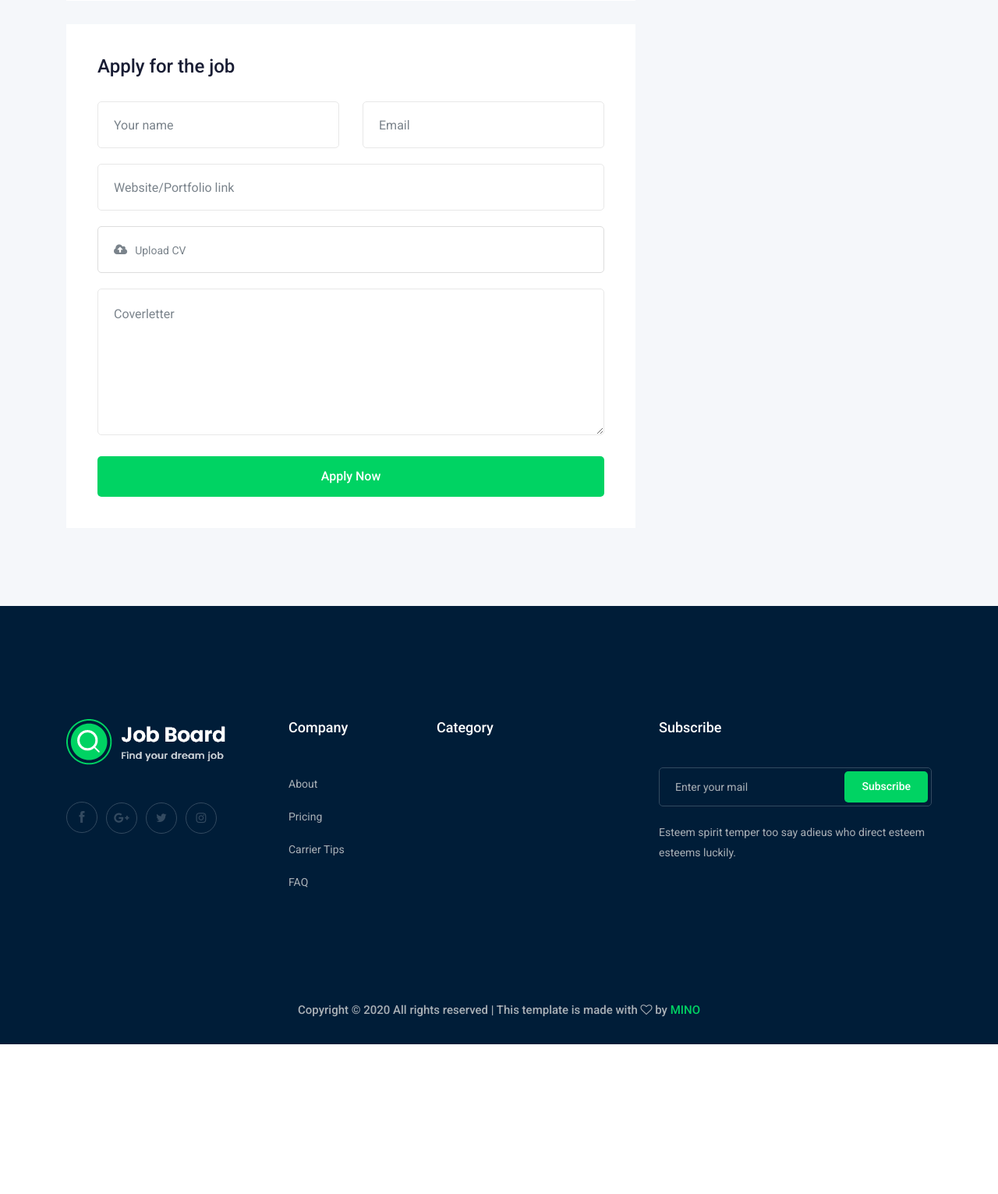
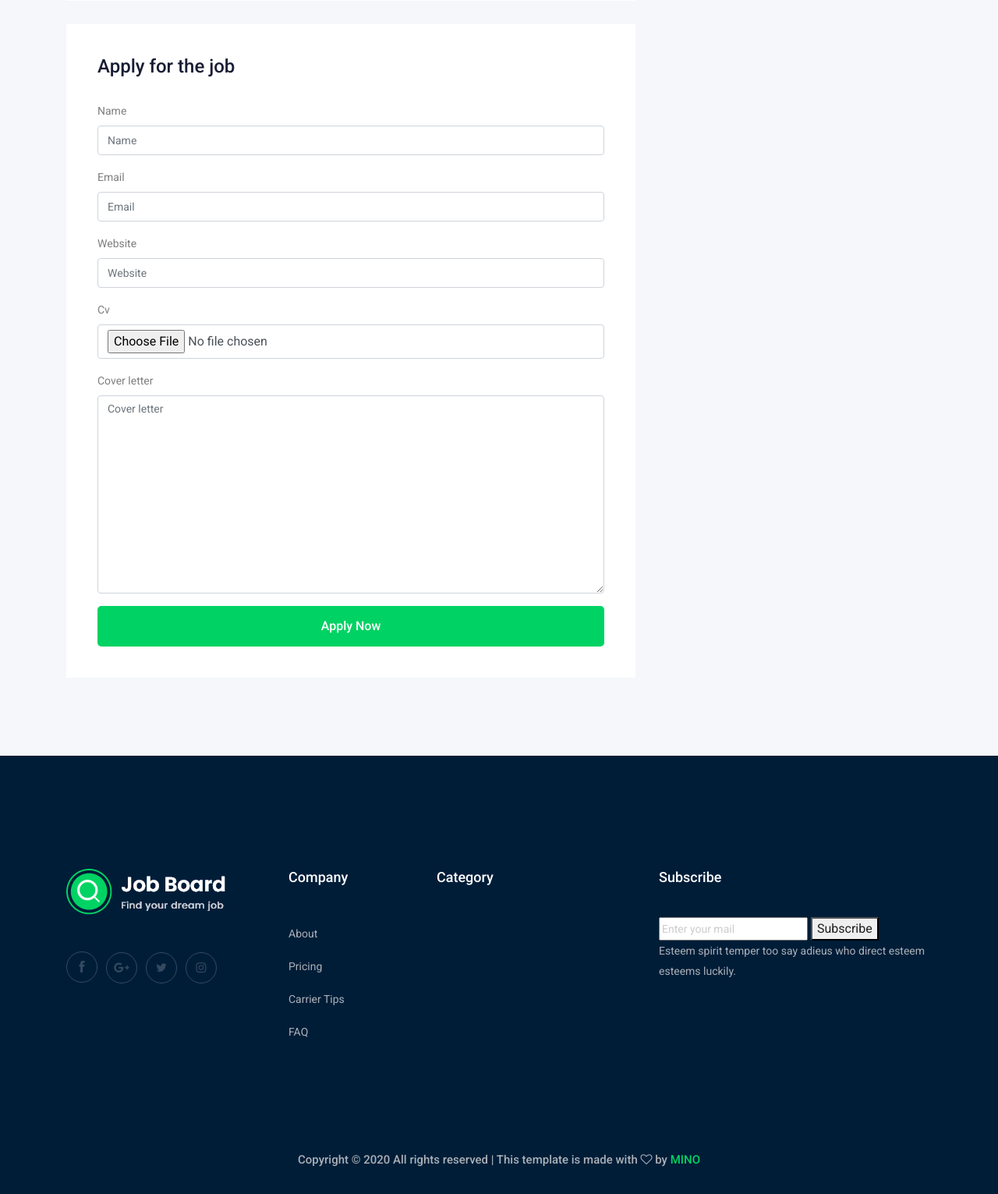
Before and after one commit to mino-moneim/django-job-board, a Django app: a page that uses templates/base.html in a window 1280 px wide. Shown: the part 1368-2899 px from the top of the page at 78% size. Before the commit the page ends 2707 px from the top, so only its background shows below. Run offline with Django 3.2, Linux system fonts and the light colour scheme; data comes from the database, SQL or seed files in the repository; both versions use the stored data as it was after the commit; some libraries are stand-ins or nearby versions.

Commit message:
form and apply for the job

```diff
--- /dev/null
+++ b/job/form.py
@@ -0,0 +1,9 @@
+from django import forms
+
+from .models import Apply
+
+
+class ApplyForm(forms.ModelForm):
+    class Meta:
+        model = Apply
+        fields = ['name', 'email', 'website', 'cv', 'cover_letter']
--- a/job/models.py
+++ b/job/models.py
@@ -49,9 +49,9 @@
 
     job          = models.ForeignKey(Job, related_name='apply_job', on_delete=models.CASCADE)
     name         = models.CharField(max_length=50)
-    email        = models.EmailField()
+    email        = models.EmailField(max_length=100)
     website      = models.URLField(blank=True, null=True)
-    cv           = models.FileField(upload_to='apply')
+    cv           = models.FileField(upload_to='apply/')
     cover_letter = models.TextField(max_length=200)
     created_at   = models.DateTimeField(auto_now=True)
 
--- a/job/templates/job/job_detail.html
+++ b/job/templates/job/job_detail.html
@@ -74,47 +74,14 @@
                     </div>
                     <div class="apply_job_form white-bg">
                         <h4>Apply for the job</h4>
-                        <form action="#">
-                            <div class="row">
-                                <div class="col-md-6">
-                                    <div class="input_field">
-                                        <input type="text" placeholder="Your name">
-                                    </div>
-                                </div>
-                                <div class="col-md-6">
-                                    <div class="input_field">
-                                        <input type="text" placeholder="Email">
-                                    </div>
-                                </div>
-                                <div class="col-md-12">
-                                    <div class="input_field">
-                                        <input type="text" placeholder="Website/Portfolio link">
-                                    </div>
-                                </div>
-                                <div class="col-md-12">
-                                    <div class="input-group">
-                                        <div class="input-group-prepend">
-                                          <button type="button" id="inputGroupFileAddon03"><i class="fa fa-cloud-upload" aria-hidden="true"></i>
-                                          </button>
-                                        </div>
-                                        <div class="custom-file">
-                                          <input type="file" class="custom-file-input" id="inputGroupFile03" aria-describedby="inputGroupFileAddon03">
-                                          <label class="custom-file-label" for="inputGroupFile03">Upload CV</label>
-                                        </div>
-                                      </div>
-                                </div>
-                                <div class="col-md-12">
-                                    <div class="input_field">
-                                        <textarea name="#" id="" cols="30" rows="10" placeholder="Coverletter"></textarea>
-                                    </div>
-                                </div>
-                                <div class="col-md-12">
-                                    <div class="submit_btn">
-                                        <button class="boxed-btn3 w-100" type="submit">Apply Now</button>
-                                    </div>
-                                </div>
-                            </div>
-                        </form>
+                        {% load bootstrap4 %}
+                          {# Display a form #}
+                        <form method="post" enctype="multipart/form-data">
+                            {% csrf_token %}
+                            {% bootstrap_form form %}
+                            {% buttons %}
+                            <button class="boxed-btn3 w-100" type="submit">Apply Now</button>
+                            {% endbuttons %}
                     </div>
                 </div>
                 <div class="col-lg-4">
--- a/job/views.py
+++ b/job/views.py
@@ -1,20 +1,34 @@
 from django.shortcuts import render
 from .models import Job
 from django.core.paginator import Paginator
+from .models import Category
+from .form import ApplyForm
 # Create your views here.
 
 def job_list(request):
     job_list = Job.objects.all()
+    one = Category.objects.all()
 
     paginator = Paginator(job_list, 1) # Show 25 contacts per page.
     page_number = request.GET.get('page')
     page_obj = paginator.get_page(page_number)
 
-    context = {'jobs' : page_obj}
+    context = {'jobs' : page_obj , 'one' : one}
     return render(request, 'job/job_list.html', context)
 
 
 def job_detail(request , slug):
     job_detail = Job.objects.get(slug=slug)
-    context = {'job' : job_detail}
+
+    if request.method=='POST':
+        form = ApplyForm(request.POST , request.FILES)
+        if form.is_valid():
+            myform = form.save(commit=False)
+            myform.job = job_detail
+            myform.save()
+
+    else:
+        form = ApplyForm()
+
+    context = {'job' : job_detail , 'form' : form}
     return render(request, 'job/job_detail.html', context)
--- a/project/settings.py
+++ b/project/settings.py
@@ -40,7 +40,7 @@
 
     # my apps
     'job',
-
+    'bootstrap4',
 ]
 
 MIDDLEWARE = [
--- a/templates/base.html
+++ b/templates/base.html
@@ -159,8 +159,8 @@
                                 Category
                             </h3>
                             <ul>
-                              {% for job in jobs %}
-                                <li><a href="#">{{job.categories}}</a></li>
+                              {% for two in one %}
+                                <li><a href="#">{{two.name}}</a></li>
                               {% endfor %}
                             </ul>
                         </div>
```
Also changed, not shown: db.sqlite3, media/apply/Best-Practice-to-Structure-Django-Project-Directories-and-Files-1024x676.png (added), media/apply/blog-icon-information-internet-262508.jpg (added), media/apply/download.png (added).
